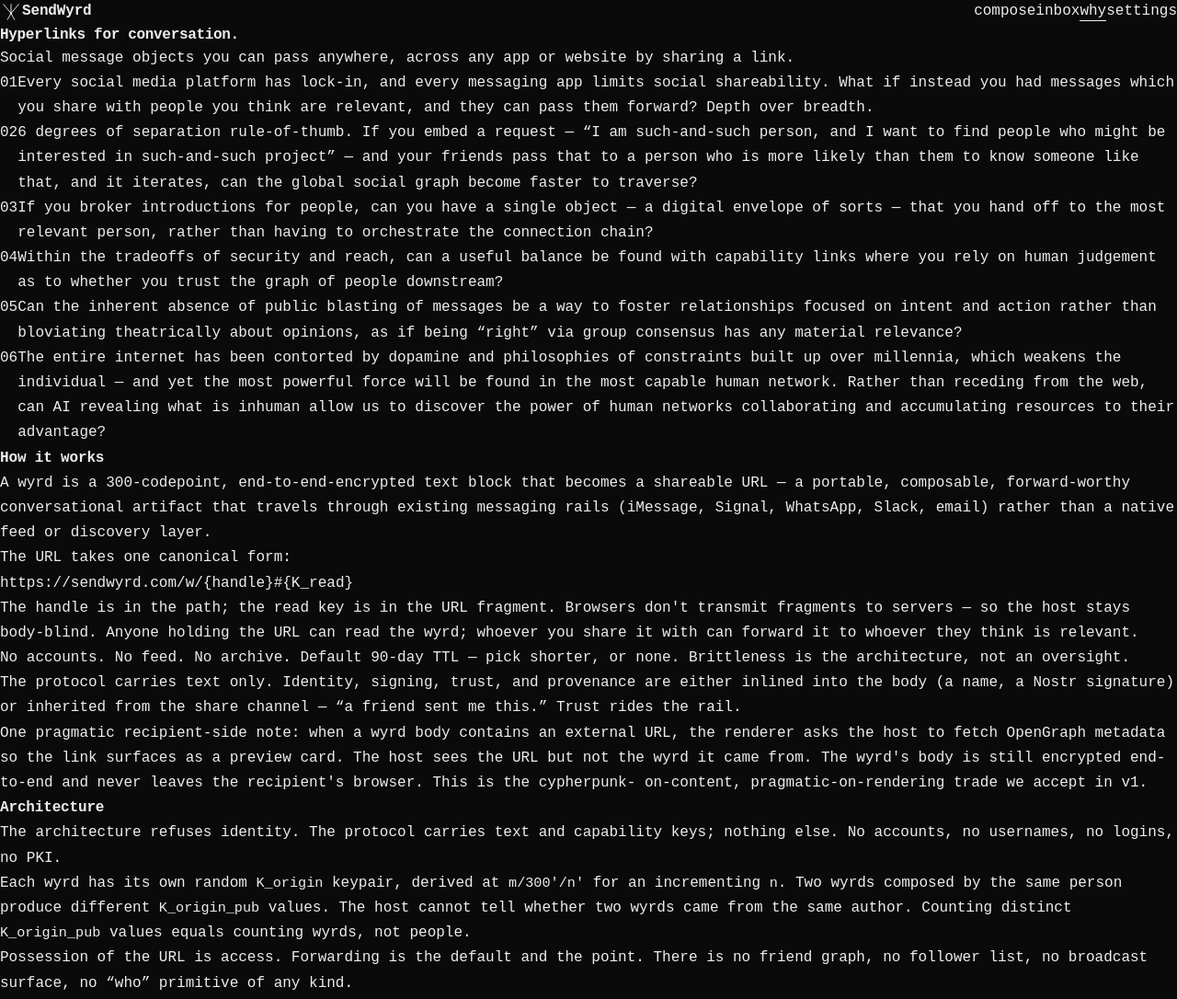
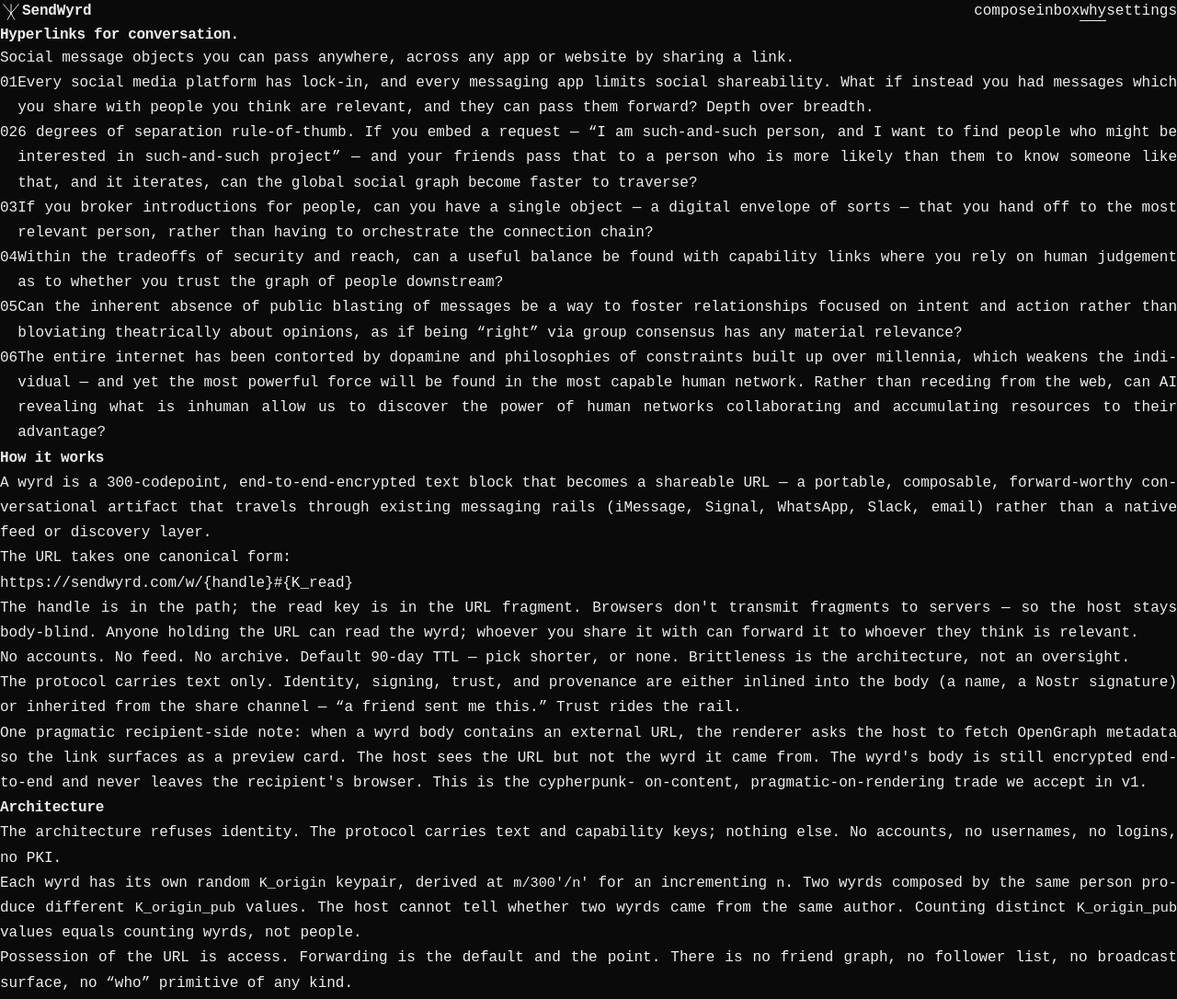
Before and after one commit to OpenWyrd/sendwyrd, a Next.js app in the folder packages/web/: page /about in a window 1280 px wide. Shown: the top 1086 px of the page at 92% size. Built offline with nearby package versions, Linux system fonts and the light colour scheme.

Commit message:
style: justify body text on /about
Justified prose with auto-hyphenation across the manifesto's three top-
level sections (header, the numbered points, the article body).

Co-Authored-By: Claude Opus 4.7 (1M context) <noreply@anthropic.com>

```diff
--- a/packages/web/src/app/about/page.tsx
+++ b/packages/web/src/app/about/page.tsx
@@ -98,6 +98,9 @@ export default function AboutPage() {
           maxWidth: "var(--max-content)",
           fontFamily: "var(--font-mono)",
           color: "var(--color-ink)",
+          textAlign: "justify",
+          hyphens: "auto",
+          WebkitHyphens: "auto",
         }}
       >
         <h1
@@ -135,6 +138,9 @@ export default function AboutPage() {
           color: "var(--color-ink)",
           lineHeight: 1.7,
           counterReset: "about-counter",
+          textAlign: "justify",
+          hyphens: "auto",
+          WebkitHyphens: "auto",
         }}
       >
         {points.map((p, i) => (
@@ -176,6 +182,9 @@ export default function AboutPage() {
           display: "flex",
           flexDirection: "column",
           gap: "var(--spacing-12)",
+          textAlign: "justify",
+          hyphens: "auto",
+          WebkitHyphens: "auto",
         }}
       >
         <Subhead>How it works</Subhead>
```
